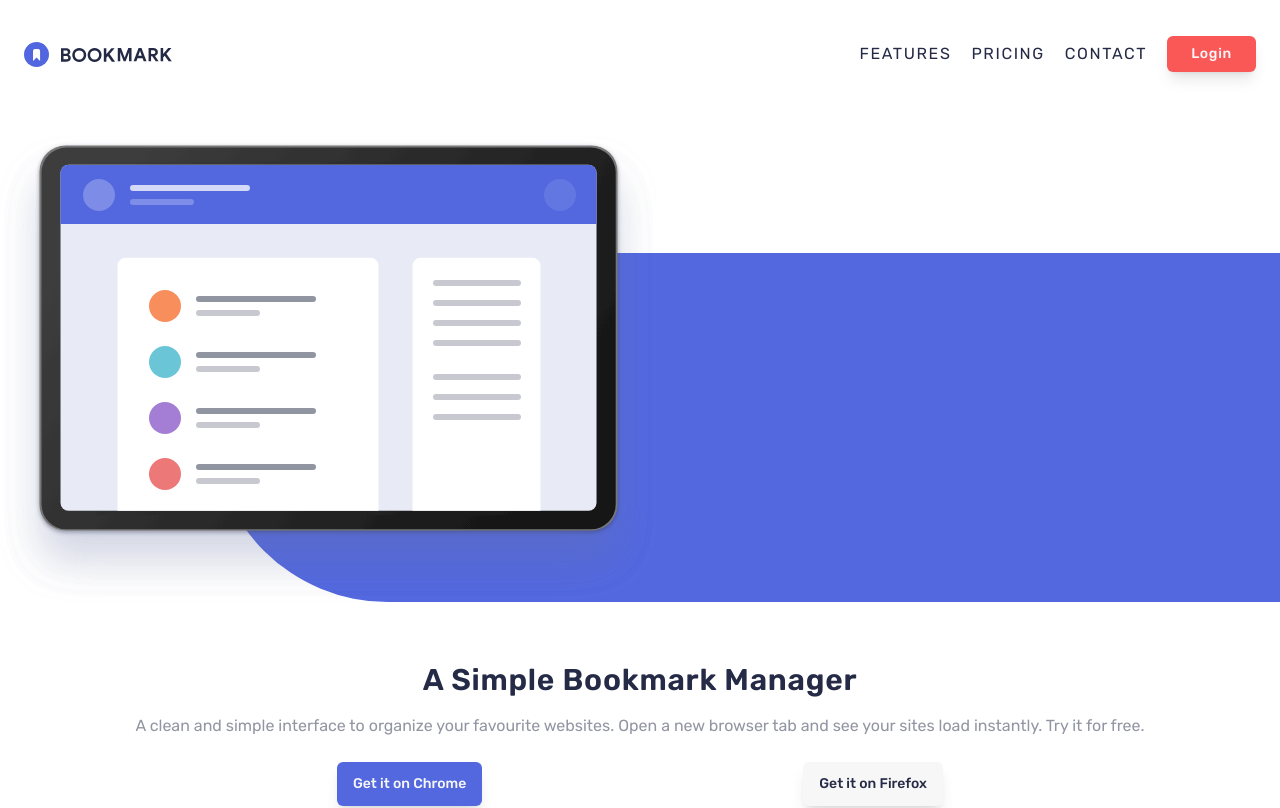
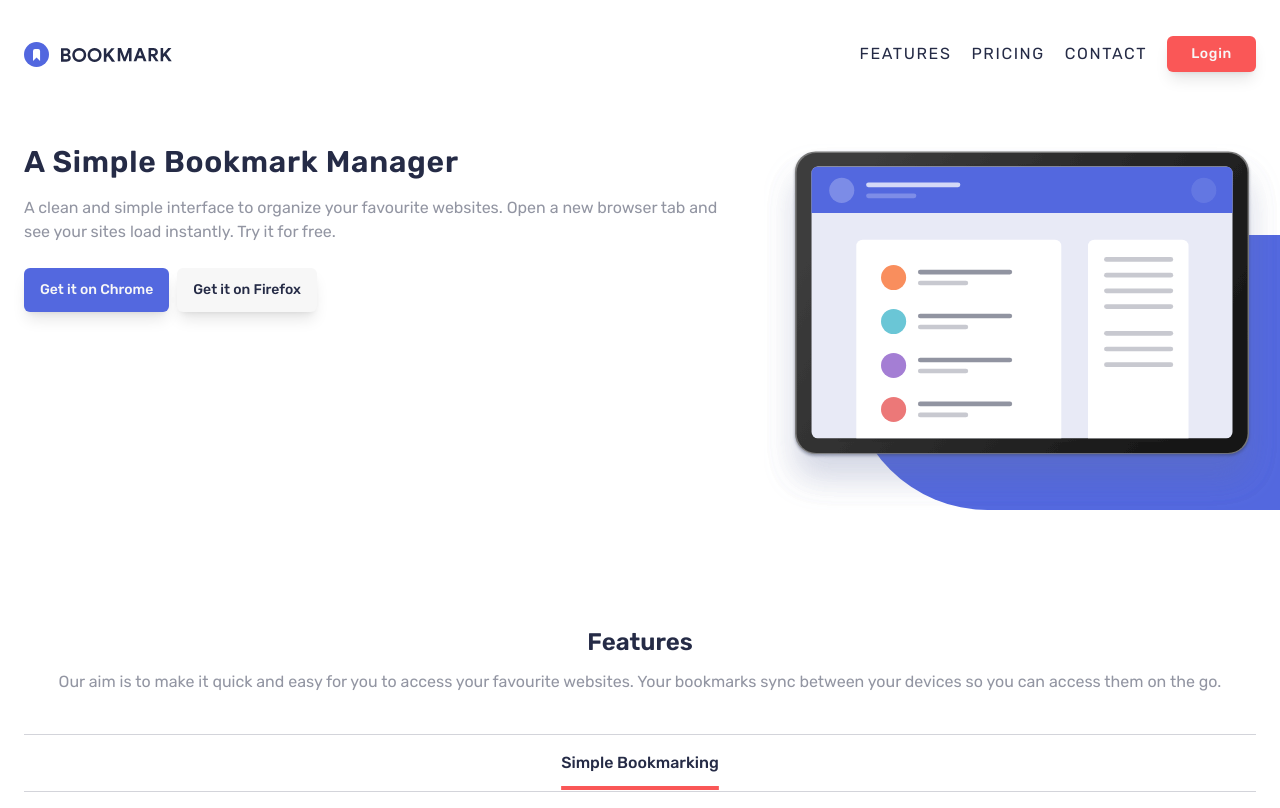
Before and after one commit to Abaljerind/bookmark-landing-page, a React (Vite) app: page / in a window 1280 px wide. Shown: the top 808 px of the page. Built offline with nearby package versions, Linux system fonts and the light colour scheme.

Commit message:
Applied responsive styles at the md (medium) breakpoint.
Targeted the styles to a section element and two div containers to adjust layout and spacing

```diff
--- a/src/components/Hero.jsx
+++ b/src/components/Hero.jsx
@@ -1,9 +1,9 @@
 const Hero = () => {
   return (
-    <section className="flex flex-col-reverse gap-15 py-7">
+    <section className="flex flex-col-reverse gap-15 py-7 md:flex-row md:gap-0 md:py-9">
       {/* hero text */}
-      <div className="px-6">
-        <div className="mb-6 text-center">
+      <div className="px-6 md:w-3/4">
+        <div className="mb-6 text-center md:text-start">
           <h1 className="text-newDarkBlue mb-4 text-3xl font-semibold tracking-wide">
             A Simple Bookmark Manager
           </h1>
@@ -14,7 +14,7 @@ const Hero = () => {
           </p>
         </div>
 
-        <div className="flex justify-evenly gap-2">
+        <div className="flex justify-evenly gap-2 md:justify-start">
           <button
             type="button"
             className="bg-newBlue text-newGrey cursor-pointer rounded-md px-4 py-3 text-sm font-medium shadow-lg"
```
